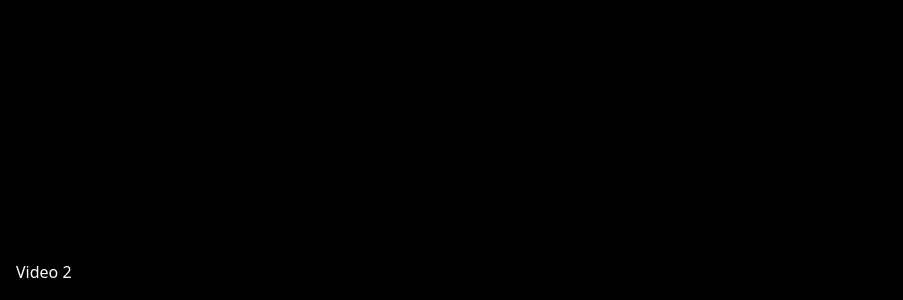
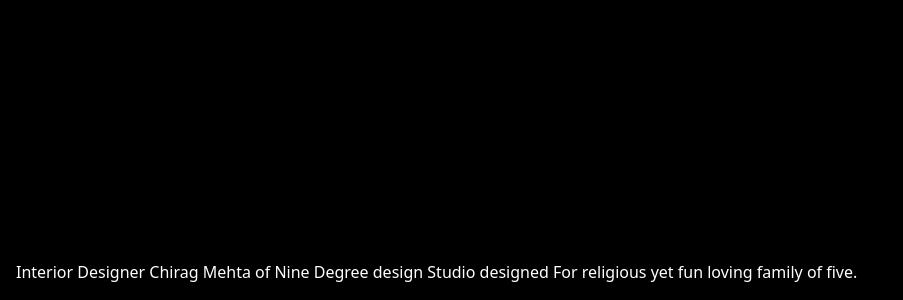
Before and after one commit to krisGuru/demo-poc, a Next.js app: page /mobile_view/1 in a window 1280 px wide. Shown: the part 500-800 px from the top of the page, without its empty margins (0-903 px from the left). Built offline with nearby package versions, Linux system fonts and the light colour scheme.

Commit message:
video description commit

```diff
--- a/src/pages/mobile_view/[id].tsx
+++ b/src/pages/mobile_view/[id].tsx
@@ -10,15 +10,15 @@ const FullvideoPlayer: React.FC = () => {
 
     const firstVideo = {
         src: '/video/first-video.mp4',
-        description: 'Video 1',
+        description: 'The art of managing sound within the home cinema space , for an enthralling sound experience out of every cinema watching experience.',
     };
     const secondVideo = {
         src: '/video/second-video.mp4',
-        description: 'Video 2',
+        description: 'Interior Designer Chirag Mehta of Nine Degree design Studio designed For religious yet fun loving family of five.',
     };
     const thirdVideo = {
         src: '/video/third-video.mp4',
-        description: 'Video 3',
+        description: 'The art of managing sound within the home cinema space , for an enthralling sound experience out of every cinema watching experience.',
     };
 
     const queueList = [
--- a/src/pages/videoplayer/index.tsx
+++ b/src/pages/videoplayer/index.tsx
@@ -16,11 +16,11 @@ const VideoPlayer: React.FC = () => {
         },
         {
           src: './video/third-video.mp4',
-          description: 'Third Video',
+          description: 'The art of managing sound within the home cinema space , for an enthralling sound experience out of every cinema watching experience.',
         },
         {
           src: './video/second-video.mp4',
-          description: 'Second Video',
+          description: 'Interior Designer Chirag Mehta of Nine Degree design Studio designed For religious yet fun loving family of five.',
         },
       ]
     },
@@ -31,15 +31,15 @@ const VideoPlayer: React.FC = () => {
       queue_order: [
         {
           src: './video/second-video.mp4',
-          description: 'Second Video',
+          description: 'Interior Designer Chirag Mehta of Nine Degree design Studio designed For religious yet fun loving family of five.',
         },
         {
           src: './video/first-video.mp4',
-          description: 'First Video',
+          description: 'The art of managing sound within the home cinema space , for an enthralling sound experience out of every cinema watching experience.',
         },
         {
           src: './video/third-video.mp4',
-          description: 'Third Video',
+          description: 'The art of managing sound within the home cinema space , for an enthralling sound experience out of every cinema watching experience.',
         },
       ]
     },
@@ -50,15 +50,15 @@ const VideoPlayer: React.FC = () => {
       queue_order: [
         {
           src: './video/third-video.mp4',
-          description: 'Third Video',
+          description: 'The art of managing sound within the home cinema space , for an enthralling sound experience out of every cinema watching experience.',
         },
         {
           src: './video/first-video.mp4',
-          description: 'First Video',
+          description: 'The art of managing sound within the home cinema space , for an enthralling sound experience out of every cinema watching experience.',
         },
         {
           src: './video/second-video.mp4',
-          description: 'Second Video',
+          description: 'Interior Designer Chirag Mehta of Nine Degree design Studio designed For religious yet fun loving family of five.',
         },
       ]
     },
```
